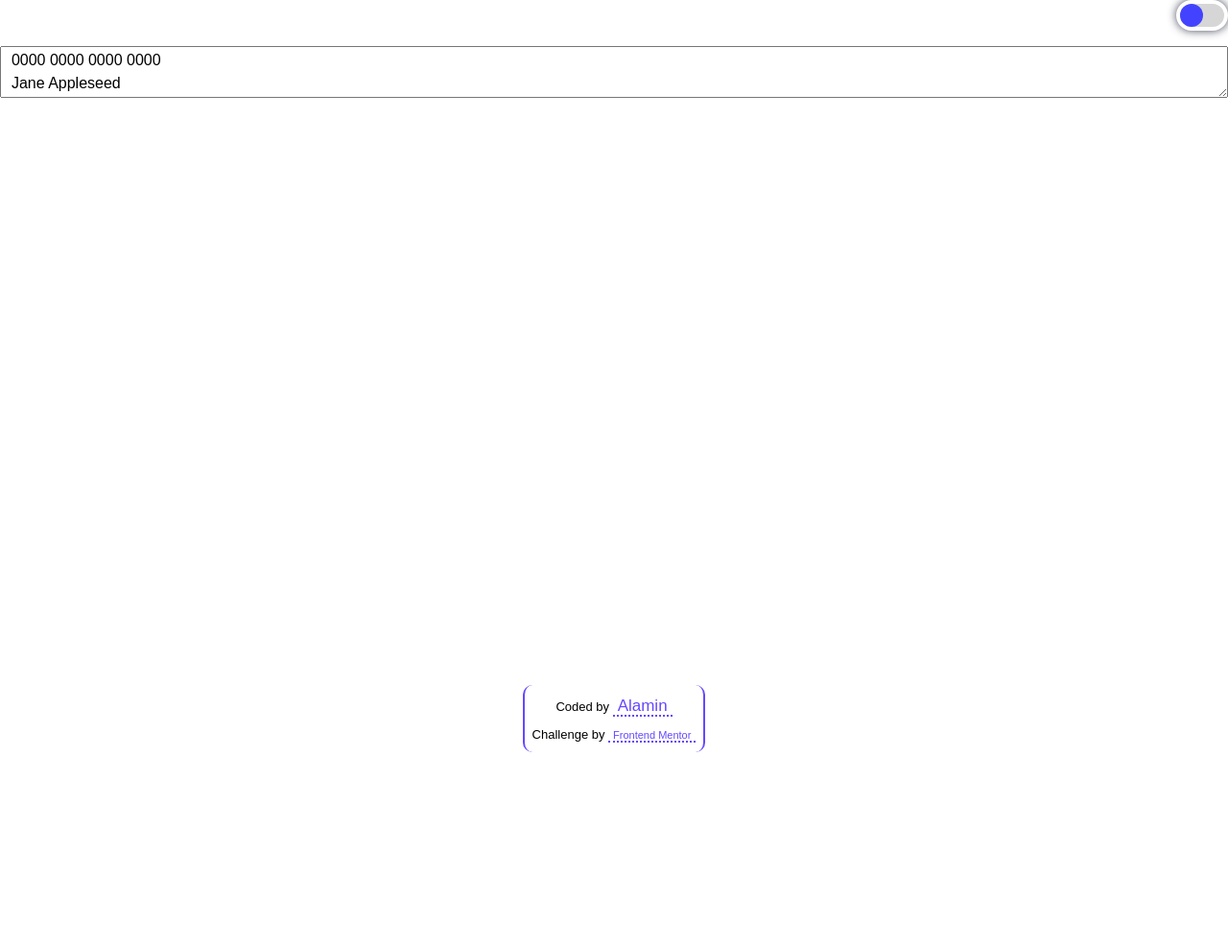
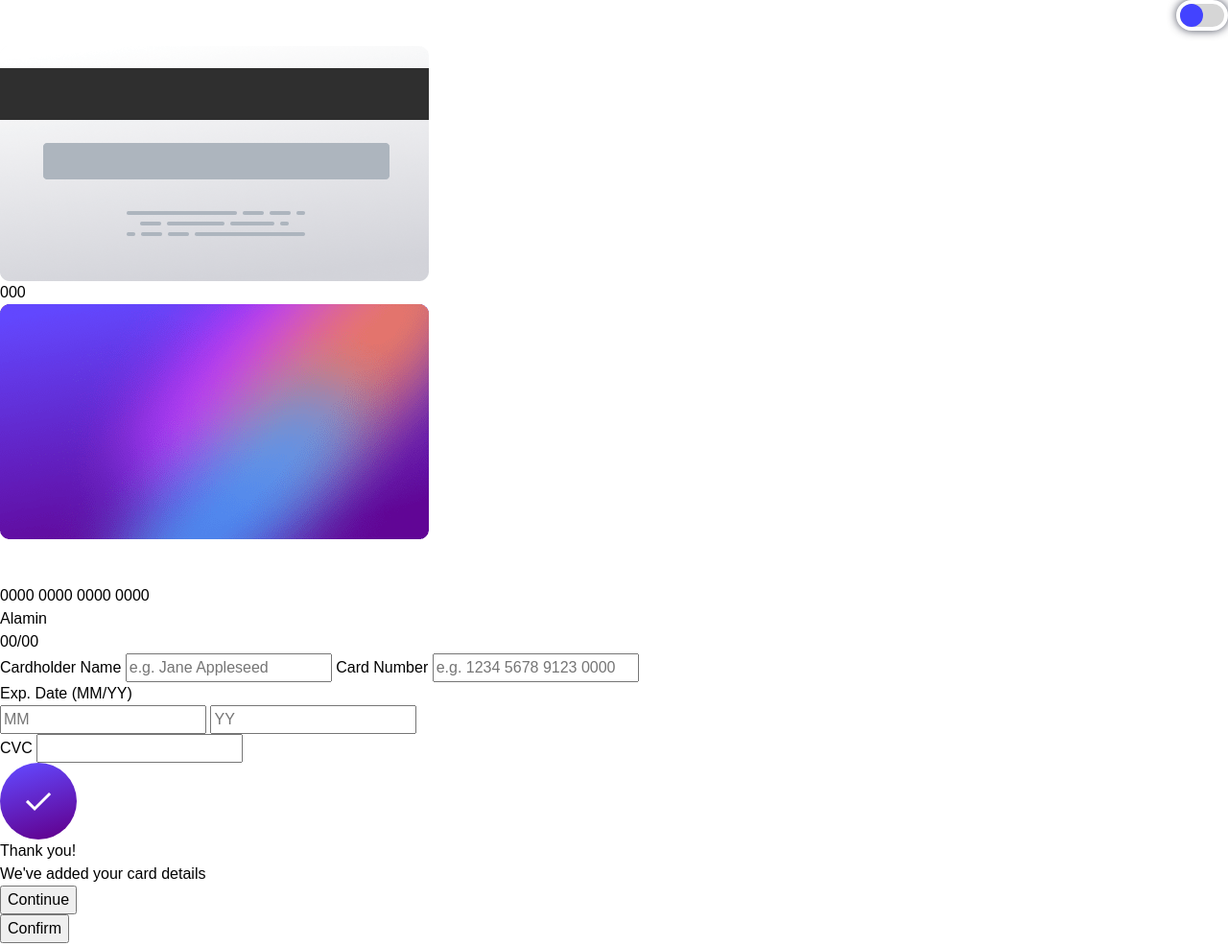
Before and after one commit to CodePapa360/Interactive-Card-details-form, a website built with webpack: page src/index.html in a window 1280 px wide. Shown: the top 986 px of the page at 96% size. Before the commit the page ends 800 px from the top, so only its background shows below. Built offline with nearby package versions, Linux system fonts and the light colour scheme; files whose address does not match are found by name.

Commit message:
Finished basic html

```diff
--- a/src/index.html
+++ b/src/index.html
@@ -83,35 +83,84 @@
       />
       <label for="dark-mode-checkbox" class="dark-mode-lebel"></label>
     </div>
-    <textarea>
-  0000 0000 0000 0000
-  Jane Appleseed
-  00/00
 
-  000
+    <main class="main-container">
+      <div class="card-section">
+        <div class="card-back-container">
+          <div class="card-back">
+            <img
+              src="./images/bg-card-back.png"
+              alt="Back side of a credit card"
+            />
+            <p class="cvc-number">000</p>
+          </div>
+        </div>
 
-  Cardholder Name
-  e.g. Jane Appleseed
+        <div class="card-front-container">
+          <div class="card-front">
+            <img
+              class="card-bg-img"
+              src="./images/bg-card-front.png"
+              alt="Front side of a credit card"
+            />
+            <img
+              class="card-logo"
+              src="./images/card-logo.svg"
+              alt="Card logo"
+            />
+            <p class="card-front__card-number">0000 0000 0000 0000</p>
+            <p class="card-front__name">Alamin</p>
+            <p class="card-front__date">00/00</p>
+          </div>
+        </div>
+      </div>
 
-  Card Number
-  e.g. 1234 5678 9123 0000
+      <!-- Form section -->
 
-  Exp. Date (MM/YY)
-  MM
-  YY
+      <form class="form" action="#">
+        <label for="name">Cardholder Name</label>
+        <input
+          type="text"
+          name="Name"
+          id="name"
+          placeholder="e.g. Jane Appleseed"
+        />
 
-  CVC
-  e.g. 123
+        <label for="card-number">Card Number</label>
+        <input
+          type="text"
+          name="Card number"
+          id="card-number"
+          placeholder="e.g. 1234 5678 9123 0000"
+        />
 
-  Confirm
+        <div class="date-and-cvc">
+          <div class="exp-date-wrapper">
+            <label for="exp-date">Exp. Date (MM/YY)</label>
+            <div class="exp-date-inputs">
+              <input type="text" name="Month" id="exp-date" placeholder="MM" />
+              <input type="text" name="Year" id="exp-date" placeholder="YY" />
+            </div>
+          </div>
+          <div class="cvc-wrapper">
+            <label for="cvc">CVC</label>
+            <input type="text" name="CVC" id="cvc" />
+          </div>
+        </div>
 
-  <!-- Completed state start -->
+        <div class="completed">
+          <img src="./images/icon-complete.svg" alt="Completed check icon" />
 
-  Thank you!
-  We've added your card details
-  Continue
-</textarea
-    >
+          <p class="completed__greeting">Thank you!</p>
+          <p class="completed__message">We've added your card details</p>
+          <button class="completed__btn-continue" type="button">
+            Continue
+          </button>
+        </div>
+
+        <button class="btn-submit" type="submit">Confirm</button>
+      </form>
+    </main>
 
     <footer class="footer">
       <div class="attribution-wrapper">
```
